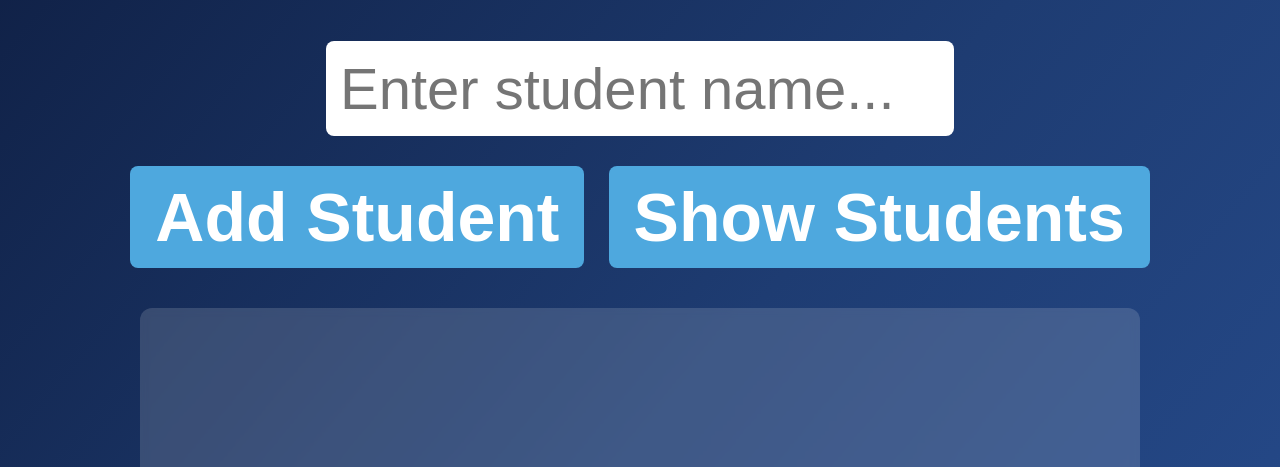
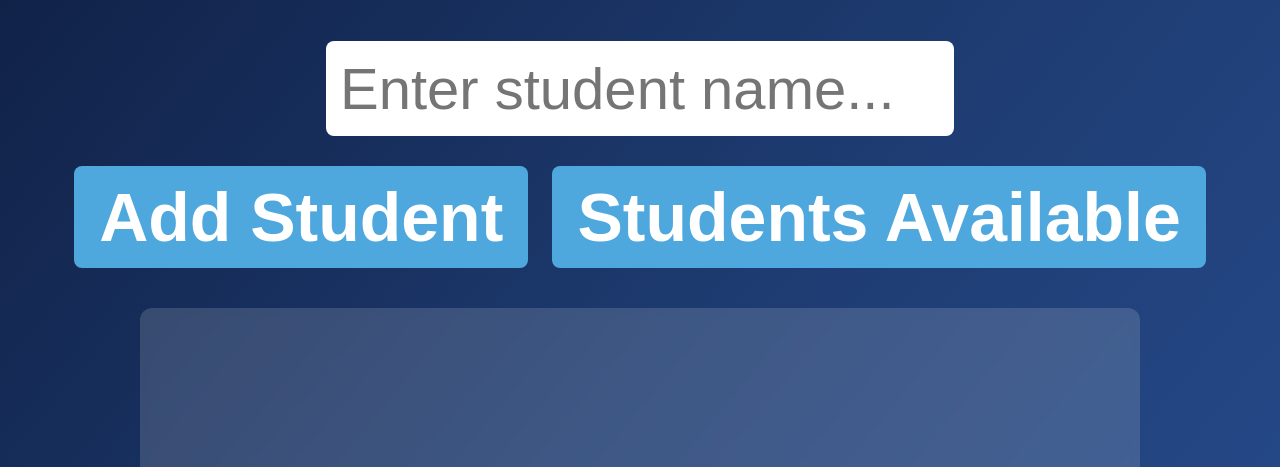
Before and after one commit to 10msnarun/2tierproject, a Flask app: page / in a window 1280 px wide. Shown: the part 324-791 px from the top of the page. Run offline with Flask 3, Linux system fonts and the light colour scheme.

Commit message:
test pipeline

```diff
--- a/templates/index.html
+++ b/templates/index.html
@@ -121,7 +121,7 @@
     <br>
 
     <button onclick="addStudent()">Add Student</button>
-    <button onclick="showStudents()">Show Students</button>
+    <button onclick="showStudents()"> Students Available</button>
 
     <div id="studentBox">
         <!-- student list appears here -->
```
